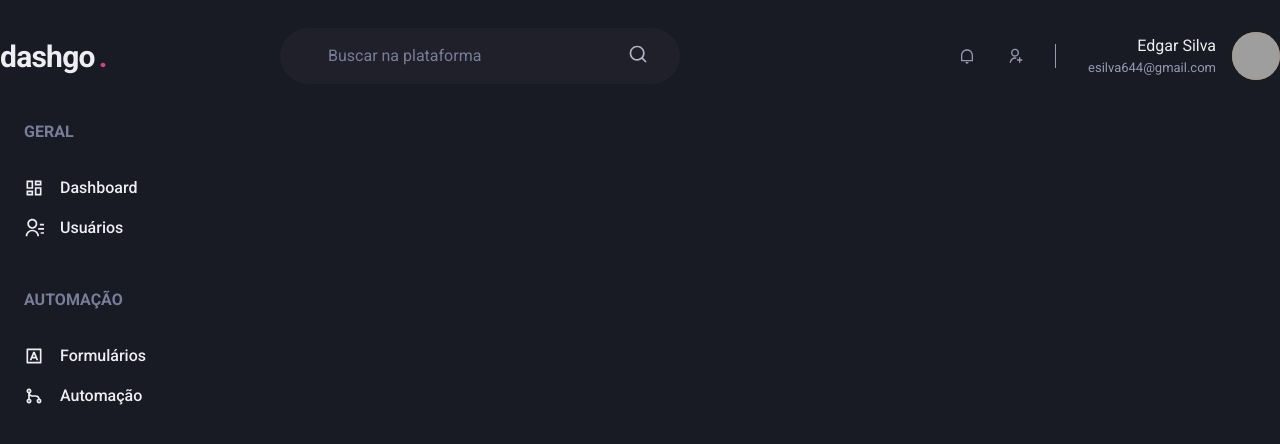
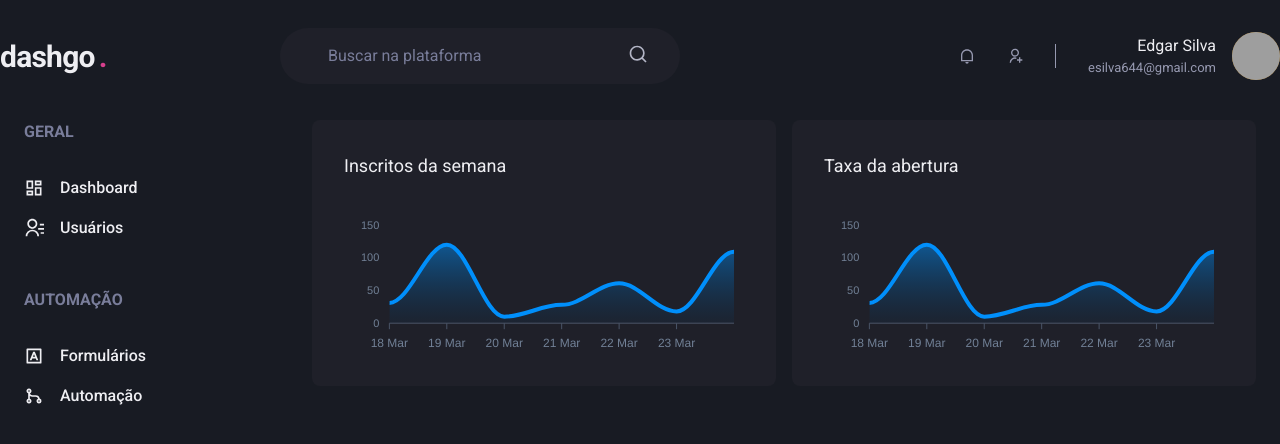
Before and after one commit to eddyzera/dashgo, a Next.js app: page /dashboard in a window 1280 px wide. Shown: the top 444 px of the page. Built offline with nearby package versions, Linux system fonts and the light colour scheme; grey boxes are pictures that could not be loaded.

Commit message:
[refactor]: creation charts on dashboard

```diff
--- a/package.json
+++ b/package.json
@@ -12,9 +12,11 @@
     "@chakra-ui/react": "^1.8.6",
     "@emotion/react": "^11.8.2",
     "@emotion/styled": "^11.8.1",
+    "apexcharts": "^3.33.2",
     "framer-motion": "^6.2.8",
     "next": "12.1.0",
     "react": "17.0.2",
+    "react-apexcharts": "^1.4.0",
     "react-dom": "17.0.2",
     "react-icons": "^4.3.1"
   },
--- a/src/pages/dashboard.tsx
+++ b/src/pages/dashboard.tsx
@@ -1,6 +1,63 @@
-import { Flex } from '@chakra-ui/react'
+import { Flex, SimpleGrid, Box, Text, theme } from '@chakra-ui/react'
+import { ApexOptions } from 'apexcharts'
+import dynamic from 'next/dynamic'
 import { Header } from "../components/Header";
 import { SideBar } from '../components/SideBar';
+
+const Chart = dynamic(() => import('react-apexcharts'), {
+  ssr: false
+})
+
+const options: ApexOptions = {
+  chart: {
+    toolbar:{
+      show: false
+    },
+    zoom: {
+      enabled: false
+    },
+    foreColor: theme.colors.gray[500]
+  },
+  grid: {
+    show: false
+  },
+  dataLabels: {
+    enabled: false
+  },
+  tooltip: {
+    enabled: false
+  },
+  xaxis: {
+    type: "datetime",
+    axisBorder: {
+      color: theme.colors.gray[600]
+    },
+    axisTicks: {
+      color: theme.colors.gray[600]
+    },
+    categories: [
+      '2021-03-18T00:00:00.000Z',
+      '2021-03-19T00:00:00.000Z',
+      '2021-03-20T00:00:00.000Z',
+      '2021-03-21T00:00:00.000Z',
+      '2021-03-22T00:00:00.000Z',
+      '2021-03-23T00:00:00.000Z',
+      '2021-03-24T00:00:00.000Z'
+    ]
+  },
+  fill: {
+    opacity: 0.3,
+    type: 'gradient',
+    gradient: {
+      shade: 'dark',
+      opacityFrom: 0.7,
+      opacityTo: 0.3
+    }
+  }
+}
+const series = [
+  { name: 'serie1', data: [31, 120, 10, 28, 61, 18, 109] }
+]
 
 export default function Dashboard() {
   return (
@@ -14,6 +71,39 @@
         px="6"
       >
         <SideBar />
+        <SimpleGrid
+          flex="1"
+          gap="4"
+          minChildWidth="320px"
+          alignItems="flex-start"
+        >
+          <Box
+            p="8"
+            bg="gray.800"
+            borderRadius={8}
+            pb="4"
+          >
+            <Text fontSize="lg" mb="4">Inscritos da semana</Text>
+            <Chart
+              options={options}
+              series={series}
+              type="area" height={160}
+            />
+          </Box>
+          <Box
+            p="8"
+            bg="gray.800"
+            borderRadius={8}
+            pb="4"
+          >
+            <Text fontSize="lg" mb="4">Taxa da abertura</Text>
+            <Chart
+              options={options}
+              series={series}
+              type="area" height={160}
+            />
+          </Box>
+        </SimpleGrid>
       </Flex>
     </Flex>
   )
```
Also changed, not shown: 1 other file (tests, documents, lock files or other folders).
